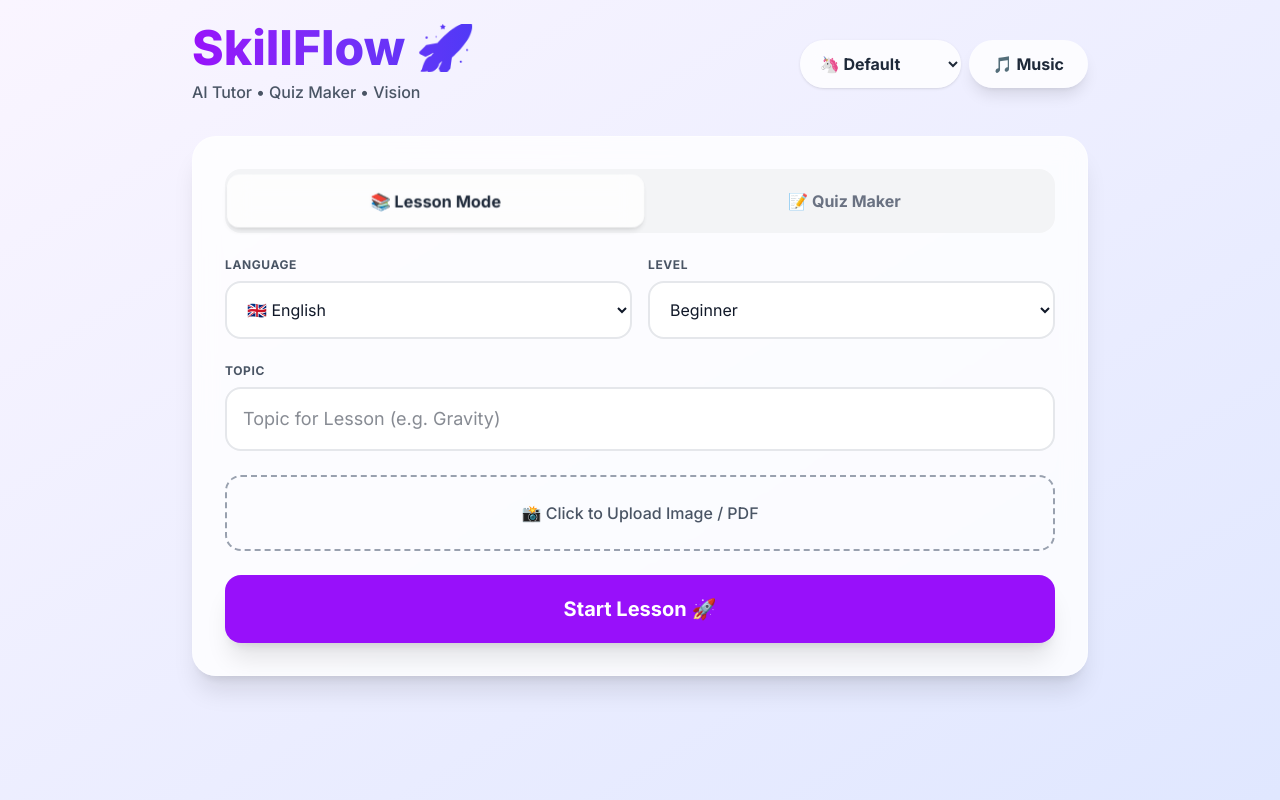
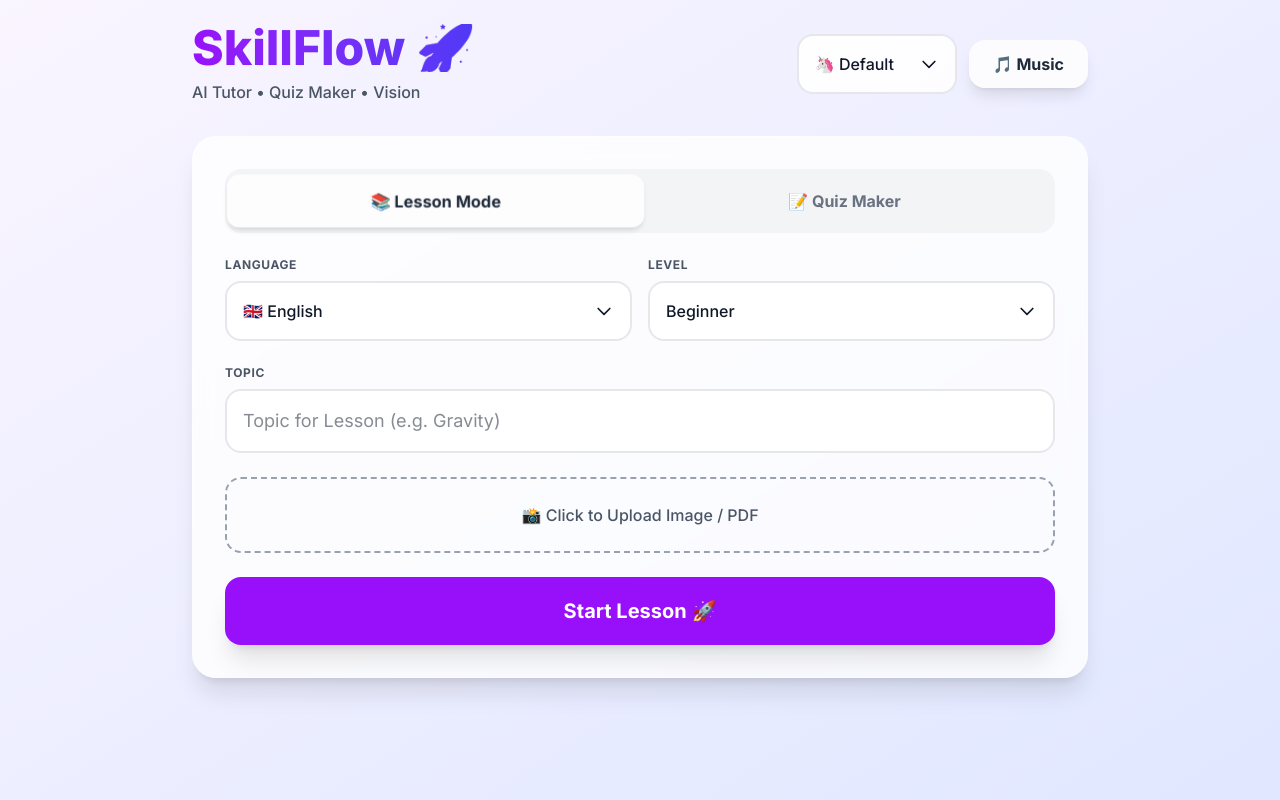
Before and after one commit to APPLEPIE6969/SkillFlow, a Next.js app: page / in a window 1280 px wide. Built offline with nearby package versions, Linux system fonts and the light colour scheme.

Commit message:
Added polished dropdown animations

```diff
--- a/app/page.tsx
+++ b/app/page.tsx
@@ -63,7 +63,8 @@ const THEMES: Record<string, any> = {
     accent: "border-purple-500",
     quizBg: "bg-indigo-900 text-white",
     input: "bg-white/90 border-gray-200 text-gray-900 focus:border-purple-500",
-    highlight: "bg-purple-100 text-purple-600"
+    highlight: "bg-purple-100 text-purple-600",
+    dropdownHover: "hover:bg-purple-50"
   },
   darkRed: {
     name: "🔴 Cyber Red",
@@ -76,7 +77,8 @@ const THEMES: Record<string, any> = {
     accent: "border-red-600",
     quizBg: "bg-red-950 text-red-50 border border-red-900",
     input: "bg-gray-800 border-gray-700 text-white focus:border-red-500 placeholder-gray-500",
-    highlight: "bg-red-900/50 text-red-300"
+    highlight: "bg-red-900/50 text-red-300",
+    dropdownHover: "hover:bg-gray-800"
   },
   yellow: {
     name: "🐝 Bee Yellow",
@@ -89,7 +91,8 @@ const THEMES: Record<string, any> = {
     accent: "border-yellow-400",
     quizBg: "bg-stone-800 text-yellow-50",
     input: "bg-stone-50 border-stone-200 text-stone-800 focus:border-yellow-500",
-    highlight: "bg-yellow-100 text-yellow-800"
+    highlight: "bg-yellow-100 text-yellow-800",
+    dropdownHover: "hover:bg-yellow-100"
   }
 };
 
@@ -254,11 +257,15 @@ export default function Home() {
 
   return (
     <div className={`min-h-screen p-6 font-sans transition-colors duration-700 ease-in-out ${t.bg} ${t.textMain}`}>
-      {/* 🔮 CUSTOM CSS FOR SMOOTH ANIMATIONS */}
+      {/* 🔮 CUSTOM CSS */}
       <style jsx global>{`
         @keyframes slideUpFade {
           from { opacity: 0; transform: translateY(20px) scale(0.95); }
           to { opacity: 1; transform: translateY(0) scale(1); }
+        }
+        @keyframes slideDown {
+          from { opacity: 0; transform: translateY(-10px); }
+          to { opacity: 1; transform: translateY(0); }
         }
         @keyframes popIn {
           0% { opacity: 0; transform: scale(0.5); }
@@ -266,6 +273,7 @@ export default function Home() {
           100% { opacity: 1; transform: scale(1); }
         }
         .animate-spring { animation: slideUpFade 0.6s cubic-bezier(0.16, 1, 0.3, 1) forwards; }
+        .animate-dropdown { animation: slideDown 0.2s cubic-bezier(0.16, 1, 0.3, 1) forwards; }
         .animate-pop { animation: popIn 0.4s cubic-bezier(0.175, 0.885, 0.32, 1.275) forwards; }
         .hover-scale { transition: transform 0.2s cubic-bezier(0.34, 1.56, 0.64, 1); }
         .hover-scale:hover { transform: scale(1.02); }
@@ -274,7 +282,7 @@ export default function Home() {
 
       <div className="max-w-4xl mx-auto">
 
-        {/* HEADER & THEME SWITCHER */}
+        {/* HEADER */}
         <header className="flex flex-col md:flex-row justify-between items-center mb-8 gap-4">
           <div className="text-center md:text-left">
             <h1 className={`text-5xl font-extrabold text-transparent bg-clip-text bg-gradient-to-r ${t.title} mb-2`}>
@@ -283,20 +291,19 @@ export default function Home() {
             <p className={`${t.textSec} font-medium`}>AI Tutor • Quiz Maker • Vision</p>
           </div>
 
-          <div className="flex gap-2">
-            <select
+          <div className="flex gap-3 items-center z-50">
+            {/* NEW THEME DROPDOWN */}
+            <CustomSelect
               value={theme}
-              onChange={(e) => setTheme(e.target.value)}
-              className={`px-4 py-3 rounded-full font-bold shadow-sm outline-none cursor-pointer hover-scale transition-all ${t.card} ${t.textMain}`}
-            >
-              {Object.keys(THEMES).map(key => (
-                <option key={key} value={key}>{THEMES[key].name}</option>
-              ))}
-            </select>
+              onChange={setTheme}
+              options={Object.keys(THEMES).map(k => ({ label: THEMES[k].name, value: k }))}
+              t={t}
+              width="w-40"
+            />
 
             <button
               onClick={() => setFocusMode(!focusMode)}
-              className={`flex items-center gap-2 px-6 py-3 rounded-full font-bold shadow-lg transition-all btn-press ${
+              className={`flex items-center gap-2 px-6 py-3 rounded-2xl font-bold shadow-lg transition-all btn-press ${
                 focusMode ? `${t.button} ring-4 ring-opacity-50` : `${t.card} ${t.textMain} hover-scale`
               }`}
             >
@@ -305,29 +312,33 @@ export default function Home() {
           </div>
         </header>
 
-        {/* 🎵 SMOOTH MUSIC PLAYER */}
+        {/* 🎵 MUSIC PLAYER */}
         {focusMode && (
-          <div className={`fixed bottom-4 right-4 z-50 w-80 p-4 rounded-2xl shadow-2xl border flex flex-col gap-3 animate-spring origin-bottom-right ${theme === 'darkRed' ? 'bg-black/90 border-red-900' : 'bg-white/90 border-indigo-200 backdrop-blur-xl'}`}>
+          <div className={`fixed bottom-4 right-4 z-40 w-80 p-4 rounded-3xl shadow-2xl border flex flex-col gap-3 animate-spring origin-bottom-right ${theme === 'darkRed' ? 'bg-black/90 border-red-900' : 'bg-white/90 border-indigo-200 backdrop-blur-xl'}`}>
             <iframe
               className="rounded-xl w-full h-40 shadow-inner"
               src={`https://www.youtube.com/embed/${musicId}?autoplay=1&controls=0&loop=1`}
               title="Music"
               allow="autoplay"
             ></iframe>
-            <div className="flex flex-col gap-2">
-              <select
-                onChange={(e) => setMusicId(e.target.value)}
-                className="bg-gray-800 text-white text-sm p-2.5 rounded-xl border border-gray-600 outline-none hover:bg-gray-700 transition-colors"
+            <div className="flex flex-col gap-2 relative">
+
+              {/* MUSIC SELECTOR */}
+              <CustomSelect
                 value={musicId}
-              >
-                {MUSIC_PRESETS.map(p => <option key={p.id} value={p.id}>{p.name}</option>)}
-                <option value="custom">🔗 Custom Link...</option>
-              </select>
+                onChange={setMusicId}
+                options={[
+                  ...MUSIC_PRESETS.map(p => ({ label: p.name, value: p.id })),
+                  { label: "🔗 Custom Link", value: "custom" }
+                ]}
+                t={{ ...t, input: "bg-gray-800 border-gray-600 text-white" }} // Override style for dark player
+              />
+
               <div className="flex gap-2">
                 <input
                   type="text"
                   placeholder="Paste YouTube Link..."
-                  className="bg-gray-800 text-white text-xs p-2.5 rounded-xl flex-1 border border-gray-600 outline-none"
+                  className="bg-gray-800 text-white text-xs p-3 rounded-xl flex-1 border border-gray-600 outline-none"
                   value={customUrl}
                   onChange={(e) => setCustomUrl(e.target.value)}
                 />
@@ -337,7 +348,7 @@ export default function Home() {
           </div>
         )}
 
-        {/* 📖 POP-UP DICTIONARY */}
+        {/* 📖 DICTIONARY */}
         {definition && (
           <div className="fixed top-20 right-4 z-50 w-72 bg-white/95 backdrop-blur-xl p-6 rounded-2xl shadow-2xl border-l-4 border-yellow-400 animate-pop origin-top-right">
             <div className="flex justify-between items-start mb-2">
@@ -350,8 +361,8 @@ export default function Home() {
           </div>
         )}
 
-        {/* INPUT BOX */}
-        <div className={`p-8 rounded-3xl shadow-xl space-y-6 border ${t.card} mb-10 transition-all duration-300`}>
+        {/* MAIN CARD */}
+        <div className={`p-8 rounded-3xl shadow-xl space-y-6 border ${t.card} mb-10 transition-all duration-300 relative z-10`}>
 
           {/* MODE SWITCHER */}
           <div className={`flex p-1.5 rounded-2xl ${theme === 'darkRed' ? 'bg-gray-800' : 'bg-gray-100'}`}>
@@ -369,18 +380,26 @@ export default function Home() {
             </button>
           </div>
 
-          <div className="flex flex-col sm:flex-row gap-4">
+          <div className="flex flex-col sm:flex-row gap-4 relative z-20">
             <div className="flex-1">
               <label className={`block text-xs font-bold uppercase tracking-wider mb-2 ${t.textSec}`}>Language</label>
-              <select value={language} onChange={(e) => setLanguage(e.target.value)} className={`w-full p-4 border-2 rounded-2xl outline-none hover-scale cursor-pointer ${t.input}`}>
-                {LANGUAGES.map((lang) => <option key={lang.code} value={lang.code}>{lang.flag} {lang.code}</option>)}
-              </select>
+              {/* NEW CUSTOM SELECT */}
+              <CustomSelect
+                value={language}
+                onChange={setLanguage}
+                options={LANGUAGES.map(l => ({ label: `${l.flag} ${l.code}`, value: l.code }))}
+                t={t}
+              />
             </div>
             <div className="flex-1">
               <label className={`block text-xs font-bold uppercase tracking-wider mb-2 ${t.textSec}`}>Level</label>
-              <select value={level} onChange={(e) => setLevel(e.target.value)} className={`w-full p-4 border-2 rounded-2xl outline-none hover-scale cursor-pointer ${t.input}`}>
-                {["Beginner", "Intermediate", "Expert"].map((l) => <option key={l} value={l}>{l}</option>)}
-              </select>
+              {/* NEW CUSTOM SELECT */}
+              <CustomSelect
+                value={level}
+                onChange={setLevel}
+                options={["Beginner", "Intermediate", "Expert"].map(l => ({ label: l, value: l }))}
+                t={t}
+              />
             </div>
           </div>
 
@@ -413,14 +432,11 @@ export default function Home() {
           {error && <div className="p-4 bg-red-50 text-red-600 rounded-xl text-sm border border-red-100 animate-pop">❌ {error}</div>}
         </div>
 
-        {/* --- RESULTS AREA (Spring Animation) --- */}
-
-        {/* CASE A: LESSON MODE */}
+        {/* --- RESULTS AREA --- */}
         {data && data.type === "lesson" && (
           <div className="grid grid-cols-1 lg:grid-cols-3 gap-8 animate-spring">
             <div className="lg:col-span-2 space-y-6">
               <div className={`p-8 rounded-3xl shadow-lg border-l-8 relative ${t.card} ${t.accent}`}>
-                 <div className="absolute top-4 right-4 text-xs opacity-50 font-bold uppercase tracking-widest">Interactive Text</div>
                 <h2 className={`text-4xl font-extrabold mb-6 ${t.textMain}`}>{data.title}</h2>
                 <div className={`prose prose-lg leading-relaxed mb-6 whitespace-pre-wrap cursor-text selection:bg-yellow-200 selection:text-black ${theme === 'darkRed' ? 'prose-invert text-gray-300' : 'text-gray-600'}`} onDoubleClick={handleWordClick}>
                   {data.explanation}
@@ -463,7 +479,7 @@ export default function Home() {
           </div>
         )}
 
-        {/* CASE B: QUIZ MAKER MODE */}
+        {/* QUIZ MODE */}
         {data && data.type === "quiz" && (
           <div className="space-y-6 animate-spring">
             <div className={`p-8 rounded-3xl shadow-xl border-t-8 ${t.card} ${t.accent}`}>
@@ -482,7 +498,6 @@ export default function Home() {
                         } else {
                            btnClass = "bg-white border-gray-200 hover:border-indigo-400 hover:bg-indigo-50 text-gray-700";
                         }
-
                         if (quizSubmitted) {
                           if (opt === q.correct_answer) btnClass = "bg-green-600 border-green-500 text-white font-bold shadow-lg scale-[1.02]";
                           else if (opt === quizAnswers[idx]) btnClass = "bg-red-600 border-red-500 text-white opacity-60";
@@ -490,7 +505,6 @@ export default function Home() {
                         } else if (quizAnswers[idx] === opt) {
                           btnClass = `${t.button} border-transparent shadow-md scale-[1.02]`;
                         }
-
                         return (
                           <button
                             key={opt}
@@ -506,31 +520,20 @@ export default function Home() {
                   </div>
                 ))}
               </div>
-
-              {/* QUIZ CONTROLS */}
               <div className={`mt-10 flex items-center justify-between border-t pt-8 ${theme === 'darkRed' ? 'border-gray-700' : 'border-gray-100'}`}>
                 {!quizSubmitted ? (
-                  <button
-                    onClick={() => setQuizSubmitted(true)}
-                    className={`px-10 py-4 rounded-2xl font-bold text-xl shadow-xl hover:-translate-y-1 transition-transform btn-press ${t.button}`}
-                  >
+                  <button onClick={() => setQuizSubmitted(true)} className={`px-10 py-4 rounded-2xl font-bold text-xl shadow-xl hover:-translate-y-1 transition-transform btn-press ${t.button}`}>
                     Submit Quiz 📝
                   </button>
                 ) : (
                   <div className="flex items-center gap-6 animate-pop">
                     <span className={`text-3xl font-extrabold ${t.textMain}`}>
-                      Your Score: <span className={calculateScore() >= 3 ? "text-green-500 drop-shadow-sm" : "text-red-500"}>{calculateScore()} / {data.questions.length}</span>
+                      Your Score: <span className={calculateScore() >= 3 ? "text-green-500" : "text-red-500"}>{calculateScore()} / {data.questions.length}</span>
                     </span>
-                    <button
-                      onClick={startLearning}
-                      className={`underline font-bold text-lg hover-scale ${t.textMain}`}
-                    >
-                      Try Another?
-                    </button>
+                    <button onClick={startLearning} className={`underline font-bold text-lg hover-scale ${t.textMain}`}>Try Another?</button>
                   </div>
                 )}
               </div>
-
             </div>
           </div>
         )}
@@ -539,3 +542,56 @@ export default function Home() {
     </div>
   );
 }
+
+// 💎 NEW CUSTOM DROPDOWN COMPONENT (Animations & Polish)
+function CustomSelect({ value, onChange, options, t, width = "w-full" }: any) {
+  const [isOpen, setIsOpen] = useState(false);
+  const dropdownRef = useRef<HTMLDivElement>(null);
+
+  // Close when clicking outside
+  useEffect(() => {
+    function handleClickOutside(event: any) {
+      if (dropdownRef.current && !dropdownRef.current.contains(event.target)) {
+        setIsOpen(false);
+      }
+    }
+    document.addEventListener("mousedown", handleClickOutside);
+    return () => document.removeEventListener("mousedown", handleClickOutside);
+  }, []);
+
+  const selectedLabel = options.find((o: any) => o.value === value)?.label || value;
+
+  return (
+    <div className={`relative ${width}`} ref={dropdownRef}>
+      <button
+        onClick={() => setIsOpen(!isOpen)}
+        className={`w-full p-4 border-2 rounded-2xl outline-none flex justify-between items-center transition-all hover:border-current ${t.input} ${isOpen ? 'ring-4 ring-opacity-10' : ''}`}
+      >
+        <span className="truncate font-medium">{selectedLabel}</span>
+        <svg
+          className={`w-5 h-5 transition-transform duration-300 ${isOpen ? 'rotate-180' : ''}`}
+          fill="none" stroke="currentColor" viewBox="0 0 24 24"
+        >
+          <path strokeLinecap="round" strokeLinejoin="round" strokeWidth={2} d="M19 9l-7 7-7-7" />
+        </svg>
+      </button>
+
+      {isOpen && (
+        <div className={`absolute top-full left-0 mt-2 w-full z-50 rounded-2xl shadow-2xl border overflow-hidden animate-dropdown ${t.card} ${t.textMain}`}>
+          <div className="max-h-60 overflow-y-auto">
+            {options.map((opt: any) => (
+              <div
+                key={opt.value}
+                onClick={() => { onChange(opt.value); setIsOpen(false); }}
+                className={`p-3 cursor-pointer transition-colors flex items-center justify-between ${t.dropdownHover || 'hover:bg-gray-100'} ${value === opt.value ? 'font-bold bg-gray-50/50' : ''}`}
+              >
+                {opt.label}
+                {value === opt.value && <span className="text-green-500">✓</span>}
+              </div>
+            ))}
+          </div>
+        </div>
+      )}
+    </div>
+  );
+}
```
